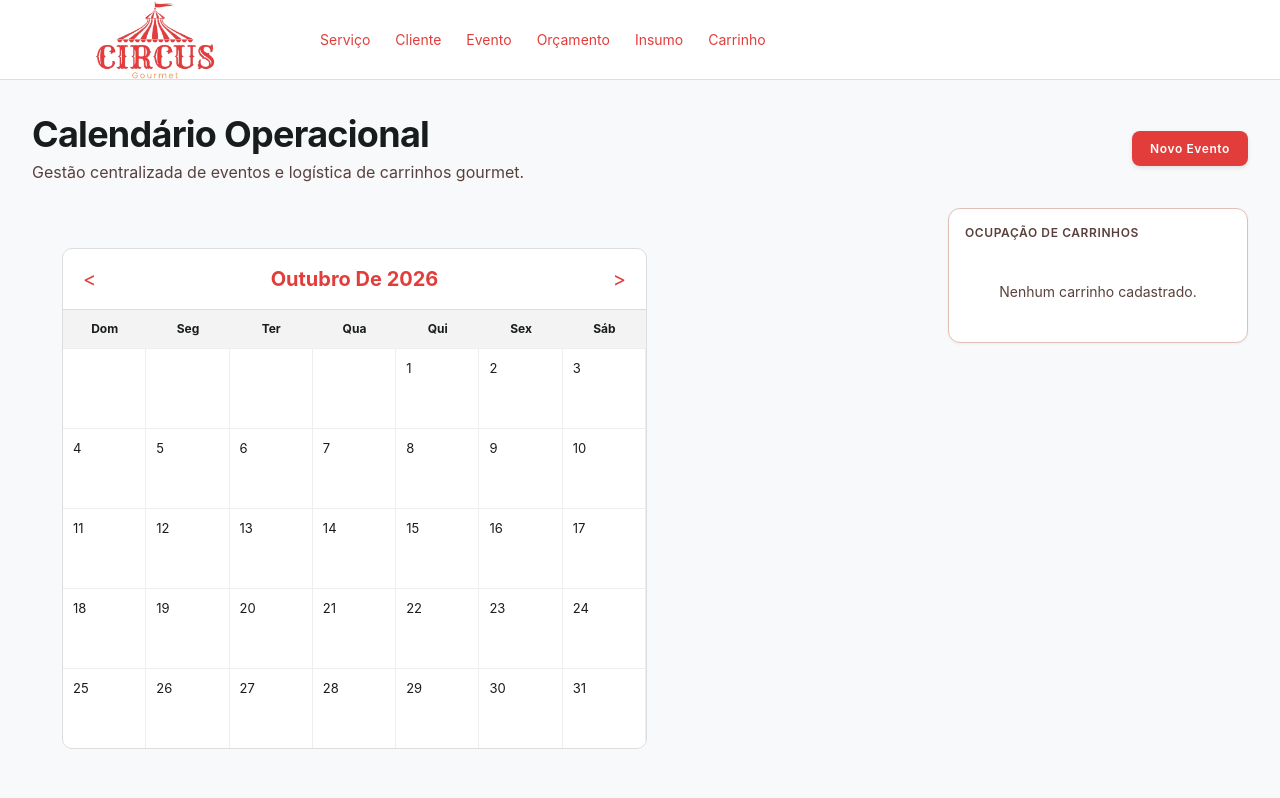
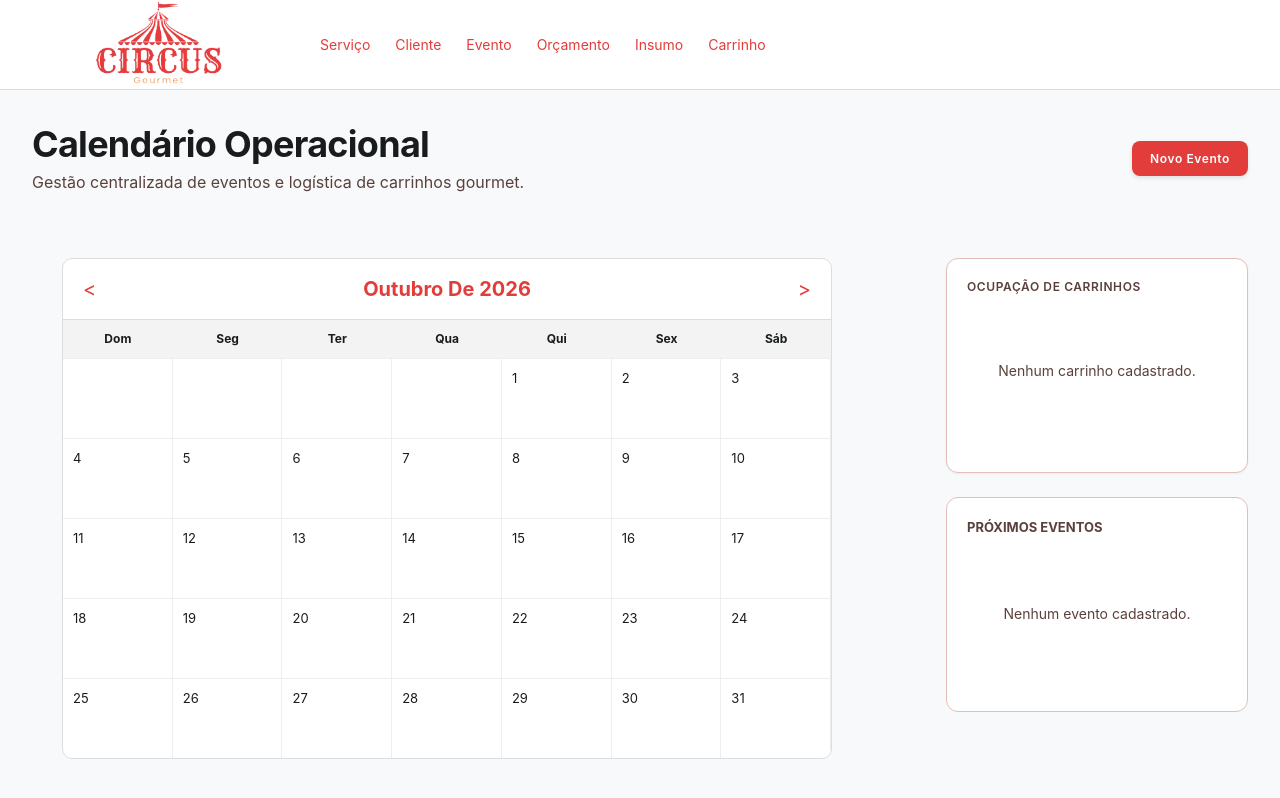
Before and after one commit to viniciusribtech/circusgourmet-projeto, a React app in the folder frontend/: page / in a window 1280 px wide. Shown: the top 798 px of the page. Built offline with nearby package versions, Linux system fonts and the light colour scheme; the HTML template or start-up script is replaced by a standard one.

Commit message:
componente que mostra os próximos eventos no calendário adicionado e padronizado, logo com melhor qualidade e espaçamento entre componentes ajustado.

```diff
--- a/frontend/src/components/BarraNav/navbar.css
+++ b/frontend/src/components/BarraNav/navbar.css
@@ -1,5 +1,5 @@
 .navbar {
-    height: 80px;
+    height: 90px;
     display: flex;
     align-items: center;
     padding: 0 30px;
@@ -10,14 +10,14 @@
 .logo {
     margin: 0;
     width: 250px;
-    height: 150px;
+    height: 180px;
     display: flex;
     align-items: center;
 }
 
 .logo img {
     width: 250px;
-    height: 150px;
+    height: 180px;
     object-fit: contain;
     display: block;
 }
--- a/frontend/src/components/Calendario/calendar.css
+++ b/frontend/src/components/Calendario/calendar.css
@@ -1,5 +1,5 @@
 .calendar {
-    width: 65%;
+    width: 85%;
     margin: 40px 0 40px 30px;
     background-color: white;
     border: 1px solid #ddd;
--- a/frontend/src/components/OcupacaoCarrinhos/ocupacaoCarrinhos.css
+++ b/frontend/src/components/OcupacaoCarrinhos/ocupacaoCarrinhos.css
@@ -1,9 +1,11 @@
 .cartao-ocupacao {
+    min-height: 215px;
     background-color: #ffffff;
     border: 1px solid #e3beb8;
     border-radius: 12px;
-    padding: 16px;
+    padding: 20px;
     box-shadow: 0 1px 3px rgba(0, 0, 0, 0.05);
+    box-sizing: border-box;
 }
 
 .titulo-secao {
@@ -22,6 +24,9 @@
     text-align: center;
     padding: 24px 0;
     margin: 0;
+
+    position: relative;
+    top: 25px;
 }
 
 .lista-ocupacao {
--- /dev/null
+++ b/frontend/src/components/ProximoEvento/proximoEvento.css
@@ -0,0 +1,40 @@
+.proximo-evento {
+    min-height: 215px;
+    padding: 20px;
+    background-color: white;
+    border: 1px solid #e3beb8;
+    border-radius: 12px;
+    box-sizing: border-box;
+}
+
+.proximo-evento h3 {
+    margin: 0 0 20px 0;
+    font-size: 13px;
+    color: #5a403c;
+}
+
+.proximo-evento p {
+    margin: 0;
+    text-align: center;
+    color: #5a403c;
+    font-size: 14px;
+
+    position: relative;
+    top: 45px;
+}
+
+.evento {
+    display: flex;
+    flex-direction: column;
+    margin-bottom: 12px;
+}
+
+.evento strong {
+    font-size: 13px;
+    color: #5a403c;
+}
+
+.evento span {
+    font-size: 14px;
+    color: #333;
+}
--- a/frontend/src/components/ProximoEvento/proximoEvento.jsx
+++ b/frontend/src/components/ProximoEvento/proximoEvento.jsx
@@ -0,0 +1,25 @@
+import './proximoEvento.css';
+
+function ProximoEvento({ eventos }) {
+
+    return (
+        <div className="proximo-evento">
+
+            <h3>PRÓXIMOS EVENTOS</h3>
+
+            {eventos.length === 0 ? (
+                <p>Nenhum evento cadastrado.</p>
+            ) : (
+                eventos.slice(0, 3).map((evento, index) => (
+                    <div className="evento" key={index}>
+                        <strong>{evento.data_evento}</strong>
+                        <span>{evento.horario_inicio} - {evento.local}</span>
+                    </div>
+                ))
+            )}
+
+        </div>
+    );
+}
+
+export default ProximoEvento;
--- a/frontend/src/pages/Home/home.css
+++ b/frontend/src/pages/Home/home.css
@@ -20,7 +20,7 @@
 .grid-principal {
     display: grid;
     grid-template-columns: 1fr;
-    gap: 16px;
+    gap: 8px;
     align-items: start;
 }
 
@@ -38,4 +38,5 @@
     display: flex;
     flex-direction: column;
     gap: 24px;
+    margin-top: 40px;
 }
--- a/frontend/src/pages/Home/home.jsx
+++ b/frontend/src/pages/Home/home.jsx
@@ -3,6 +3,7 @@ import Calendar from "../../components/Calendario/calendar.jsx";
 import CabecalhoPagina from "../../components/CabecalhoPagina/cabecalhoPagina.jsx";
 import Botao from "../../components/Botao/botao.jsx";
 import OcupacaoCarrinhos from "../../components/OcupacaoCarrinhos/ocupacaoCarrinhos.jsx";
+import ProximoEvento from "../../components/ProximoEvento/proximoEvento.jsx";
 
 import "./home.css";
 
@@ -27,6 +28,7 @@ function Home() {
           </div>
           <div className="coluna-lateral">
             <OcupacaoCarrinhos carrinhos={[]} />
+            <ProximoEvento eventos ={[]} />
           </div>
         </div>
       </div>
```
Also changed, not shown: frontend/src/assets/Logomarca_CircusGourmet.png.
